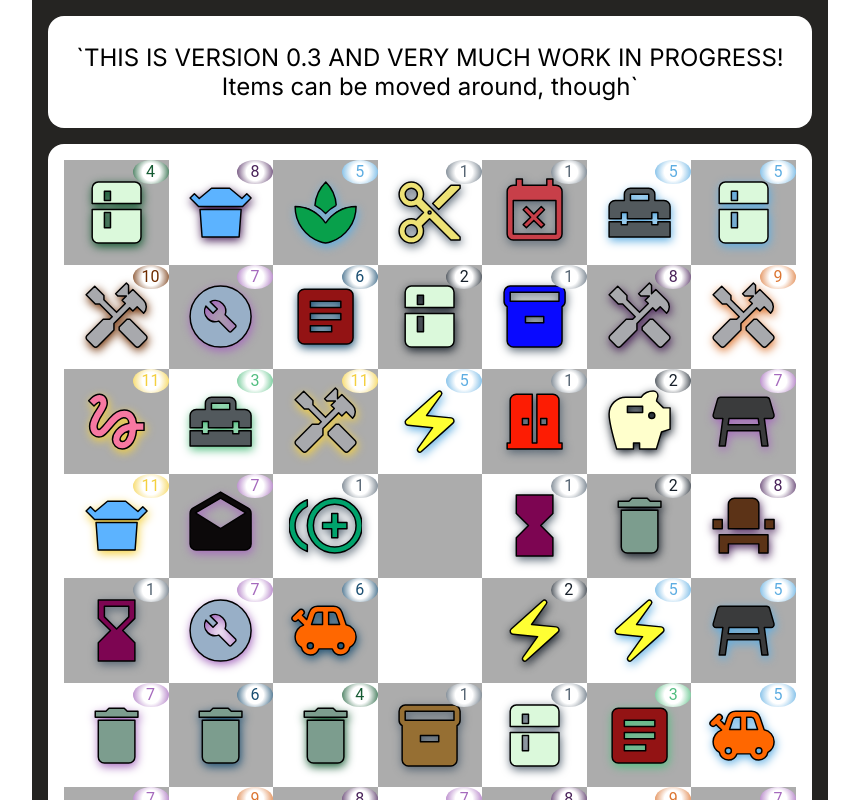
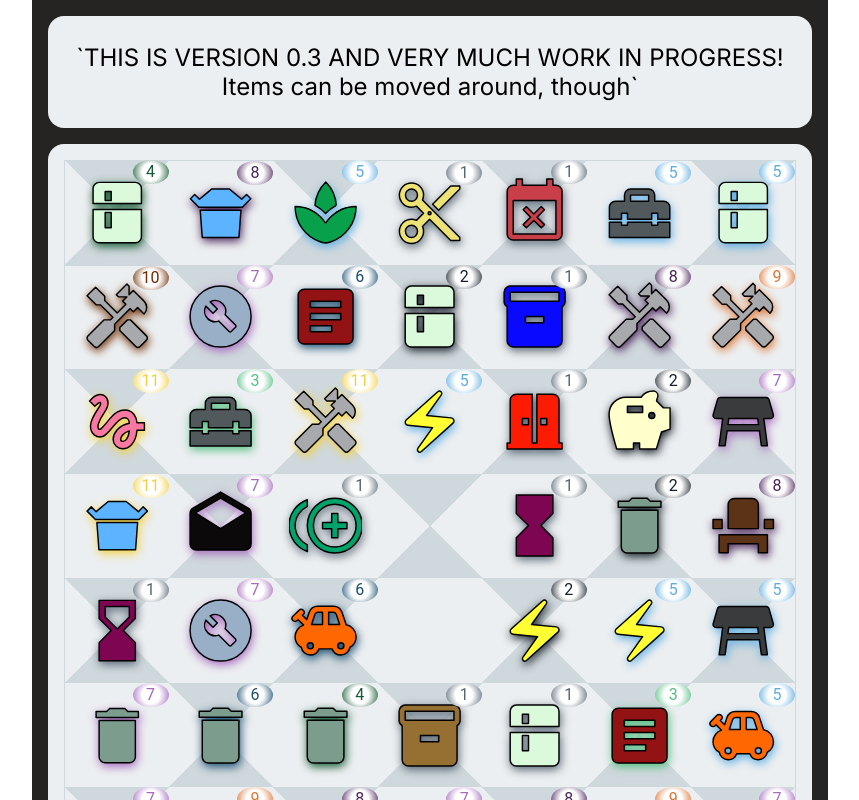
Before and after one commit to harmanen/react-merge-board, a Next.js app: page / in a window 1280 px wide. Shown: the top 800 px of the page, without its empty margins (210-1069 px from the left). Built offline with nearby package versions, Linux system fonts and the light colour scheme.

Commit message:
Add styles for grid items

```diff
--- a/app/components/Board.tsx
+++ b/app/components/Board.tsx
@@ -73,6 +73,35 @@ export function Board({ items, width, height, gridIdList }: Board) {
         {gridIdList.map((gridId, index) => {
           const iconItem = itemsOnBoard[index];
 
+          // Append border to "light" grid items at the edges of the board
+          // so they don't look like a part of the background but the grid.
+          // Could be optimized using CSS :nth?
+          let gridItemStyles = {
+            'border-top': 'none',
+            'border-right': 'none',
+            'border-bottom': 'none',
+            'border-left': 'none',
+          };
+
+          const border = 'var(--grid-item-border)';
+
+          // Top
+          if (index <= width && index % 2 !== 0) {
+            gridItemStyles['border-top'] = border;
+          }
+          // Left
+          if (index % width === 0) {
+            gridItemStyles['border-left'] = border;
+          }
+          // Right
+          if ((index + 1) % width === 0) {
+            gridItemStyles['border-right'] = border;
+          }
+          // Bottom
+          if (index >= width * height - width && index % 2 !== 0) {
+            gridItemStyles['border-bottom'] = border;
+          }
+
           return (
             <Grid
               item
@@ -81,6 +110,7 @@ export function Board({ items, width, height, gridIdList }: Board) {
               className={
                 index % 2 === 0 ? styles.gridItemDark : styles.gridItemLight
               }
+              sx={gridItemStyles}
             >
               <DroppableGridItem id={gridId}>
                 {iconItem && (
--- a/app/globals.css
+++ b/app/globals.css
@@ -4,6 +4,11 @@
   --icon-size: 70%;
   /* Heuristic scaling for mobile views */
   --item-tier-font-size: min(1.5rem, 3vw);
+  /* https://m2.material.io/design/color/the-color-system.html#tools-for-picking-colors */
+  --grid-bg-dark: #CFD8DC;
+  --grid-bg-light: #ECEFF1;
+  /* Heuristic scaling for mobile views */
+  --grid-item-border: min(0.15rem, 0.1vw) solid var(--grid-bg-dark)
 }
 
 * {
--- a/app/page.module.css
+++ b/app/page.module.css
@@ -31,7 +31,8 @@
   font-size: 2rem;
   text-align: center;
   padding: var(--layout-padding);
-  font-size: var(--item-tier-font-size)
+  font-size: var(--item-tier-font-size);
+  background-color: var(--grid-bg-light);
 }
 
 .gridContainer {
@@ -42,6 +43,7 @@
   padding: var(--layout-padding);
   display: flex;
   justify-content: center;
+  background-color: var(--grid-bg-light);
 }
 
 .grid-item-container {
@@ -54,9 +56,14 @@
 }
 
 .gridItemDark {
-  background-color: #ACACAC;
+  background-image: repeating-conic-gradient(
+    var(--grid-bg-dark) 0deg 45deg,
+    var(--grid-bg-light) 45deg 135deg,
+    var(--grid-bg-dark) 135deg 180deg
+  );
+  border: var(--grid-item-border)
 }
 
 .gridItemLight {
-  background-color: #FFFFFF;
+  background-color: var(--grid-bg-light);
 }
```
